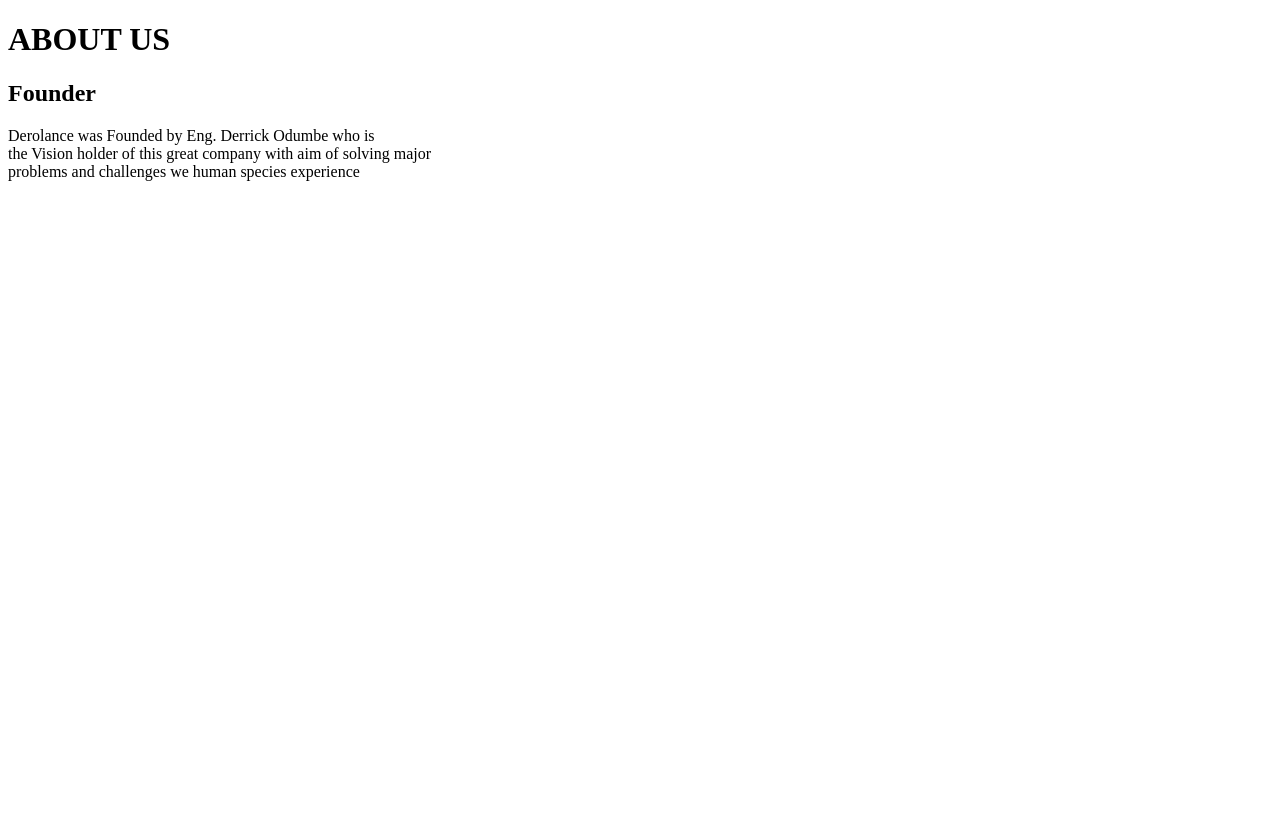
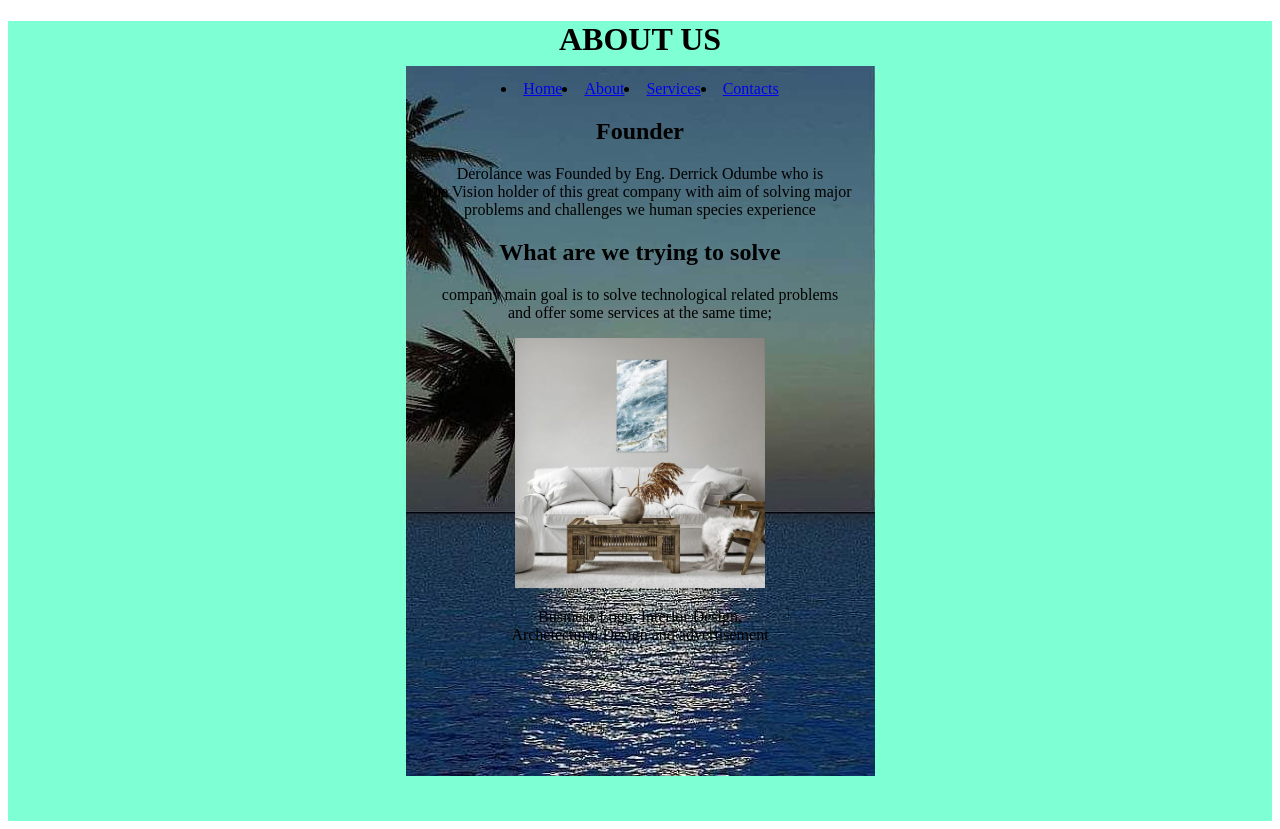
Before and after one commit to MARTIN-OMOLLO/MARKET, a plain HTML site: page about.html in a window 1280 px wide. Before the commit the page ends 800 px from the top, so only its background shows below. Drawn offline with Linux system fonts and the light colour scheme.

Commit message:
add services

```diff
--- a/about.css
+++ /dev/null
@@ -1,3 +0,0 @@
-.About{
-    background-image:url(image/odumbe1.jpg);
-}
--- a/about.html
+++ b/about.html
@@ -10,12 +10,29 @@
 <body>
     <div class="About">
         <h1>ABOUT US</h1>
+        <div class="Nav">
+            <li><a href ="index.html">Home</a></li>
+             <li><a href="about.html">About</a></li>
+             <li><a href="service.html">Services</a></li>
+             <li><a href="contacts.html">Contacts</a></li>
+        </div>
         <div class="Found">
             <h2>Founder</h2>
             <p>Derolance was Founded by Eng. Derrick Odumbe who is<br> the Vision
             holder of this great company with aim of solving major <br> problems
          and challenges we human species experience<br></p>
         </div>
+        <div class="Solve">
+            <h2>What are we trying to solve</h2>
+            <p>company main goal is to solve technological related problems <br>
+            and offer some services at the same time;</p>
+            <div class="Design">
+                <img src="images/odumbe2.jpg" height="250px">
+                <P>Business Logo, Interior Design,
+                <br>Archetectural Design and advertisement</P>
+            </div>
+            <div class="Poster"></div>
+        </div>
     </div>
 </body>
 </html>
--- a/index.css
+++ b/index.css
@@ -30,3 +30,16 @@ Dtwo{
     margin: 20px;
     margin-left: 100px;
 }
+
+.About{
+   background-image:url(images/odumbe1.jpg);
+   /* background-size:cover; */
+   text-align:center;
+   height:100vh;
+   background-repeat: no-repeat;
+   background-attachment: fixed;
+   background-position: center;
+   width: 100%;
+   background-color: aquamarine;
+
+}
```
Also changed, not shown: contacts.html (added, +12 -0 lines), index.html (+3 -3 lines), service.html (added, +41 -0 lines).
